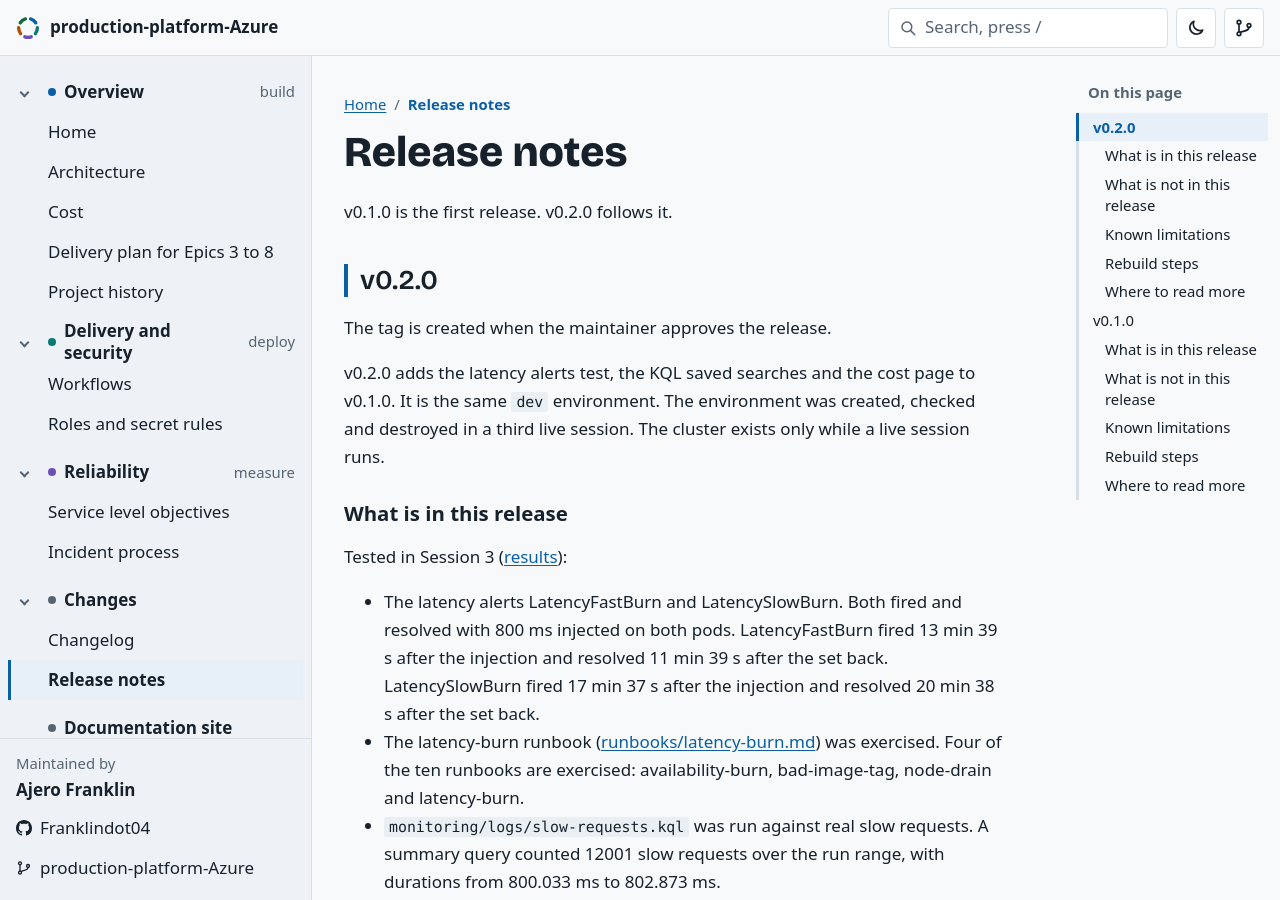
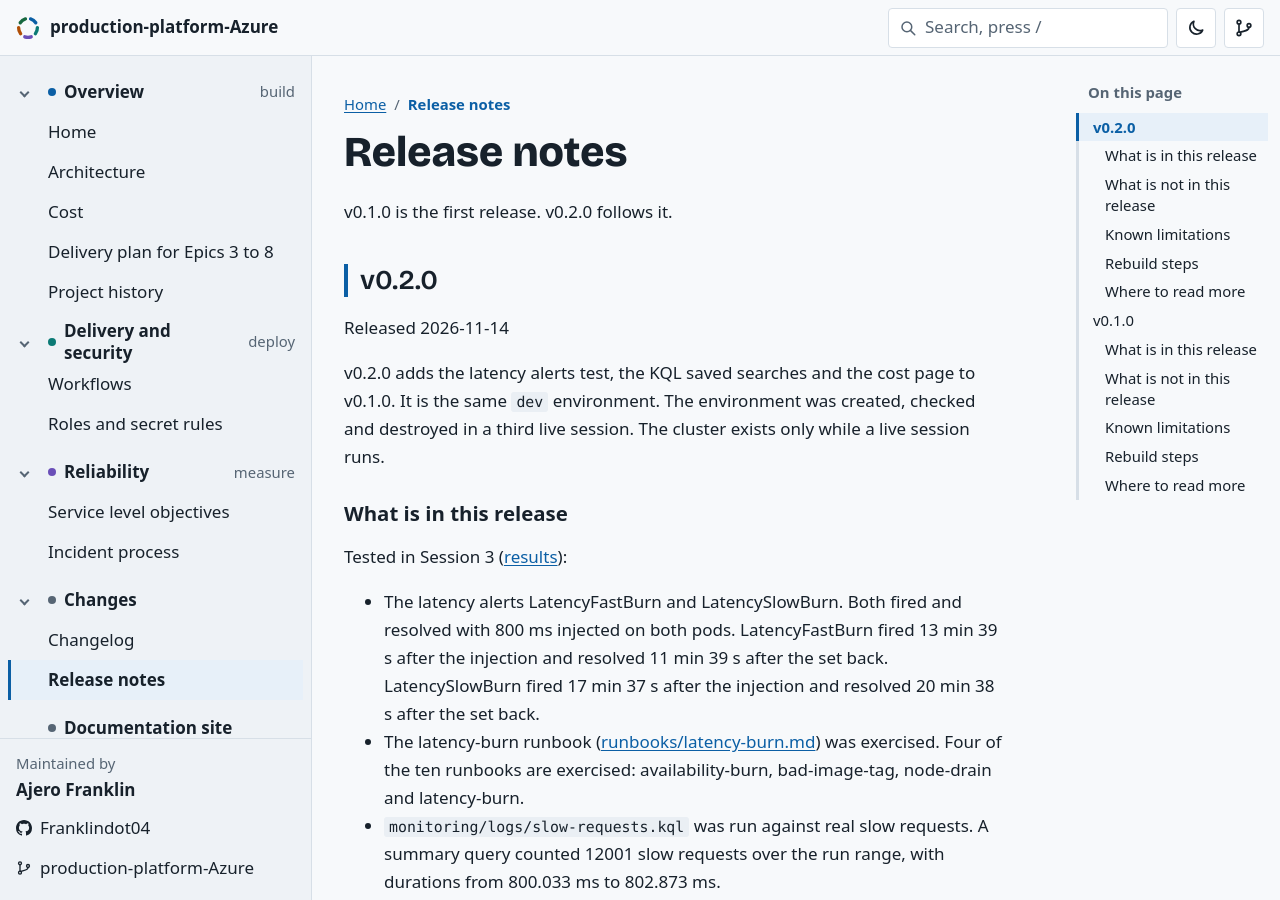
Before and after one commit to Franklindot04/production-platform-Azure, a Jekyll site: the page built from docs/release-notes.md, in a window 1280 px wide and 900 px high. Built offline with Jekyll 4.4.1, drawn with Linux system fonts in a browser that asks for light colours; some web fonts are replaced; our own code applies the rules of GitHub Pages for plain Markdown files; comment, search, counter and statistics services are not loaded.

Commit message:
date the v0.2.0 release notes (#41)

```diff
--- a/docs/release-notes.md
+++ b/docs/release-notes.md
@@ -4,7 +4,7 @@ v0.1.0 is the first release. v0.2.0 follows it.
 
 ## v0.2.0
 
-The tag is created when the maintainer approves the release.
+Released 2026-11-14
 
 v0.2.0 adds the latency alerts test, the KQL saved searches and the cost page to v0.1.0. It is the same `dev` environment. The environment was created, checked and destroyed in a third live session. The cluster exists only while a live session runs.
 
```
